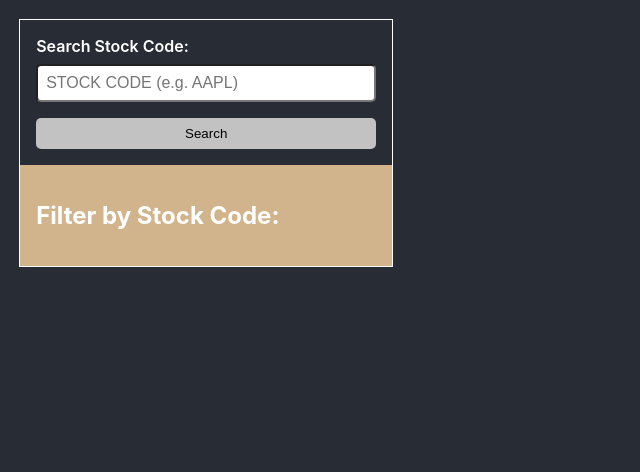
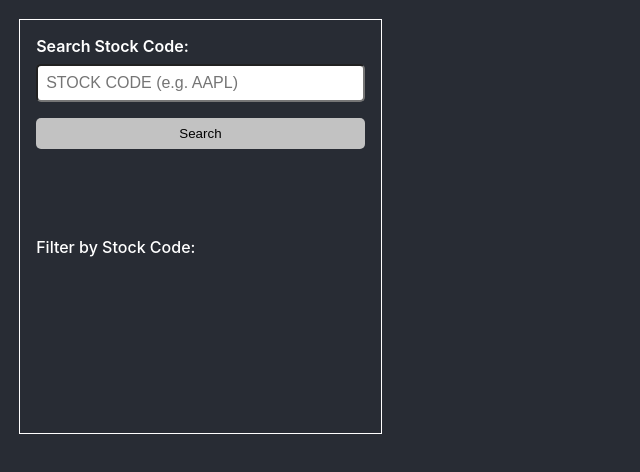
Before and after one commit to tuf75588/50-React-Projects-Part1, a React (Create React App) app in the folder metrics-dashboard/: page / in a window 1280 px wide. Shown: the top 472 px of the page, without its empty margins (0-640 px from the left). Built offline with nearby package versions, Linux system fonts and the light colour scheme; the HTML template or start-up script is replaced by a standard one.

Commit message:
add canvas element and more styles

```diff
--- a/metrics-dashboard/src/App.tsx
+++ b/metrics-dashboard/src/App.tsx
@@ -1,14 +1,18 @@
 import React from 'react';
 import FilterStock from './shared/filter-area';
 import SearchBar from './shared/search-bar';
+import StockChart from './shared/stock-chart';
 
 function App() {
   return (
-    <div className="app-container_row">
-      <div className="app_container">
+    <div className="app_container">
+      <div className="row app-container_row">
         <div className="app-container_left">
           <SearchBar />
           <FilterStock />
+        </div>
+        <div className="app-container_right">
+          <StockChart />
         </div>
       </div>
     </div>
--- /dev/null
+++ b/metrics-dashboard/src/apis/index.ts
@@ -0,0 +1,3 @@
+import axios from 'axios';
+
+export const config = axios.create({ baseURL: 'https://finnhub.io/api/v1/' });
--- a/metrics-dashboard/src/css/FilterStock.css
+++ b/metrics-dashboard/src/css/FilterStock.css
@@ -1,5 +1,9 @@
 .filter-area {
-  background-color: tan;
   padding: 1rem;
   height: calc(57% - 10px);
 }
+
+.filter-card-body .filter-header {
+  font-size: 1rem;
+  font-weight: 500;
+}
--- a/metrics-dashboard/src/index.css
+++ b/metrics-dashboard/src/index.css
@@ -23,21 +23,21 @@ code {
     monospace;
 }
 .app_container {
-  display: flex;
-  height: 100%;
-  justify-content: space-between;
+  height: 100vh;
+  padding: 1.2rem;
 }
-
 .app-container_row {
   height: 60%;
 }
-
 .app-container_left {
   width: calc(30% - 10px);
-  margin: 1.2rem;
   border: 1px solid white;
   display: flex;
   flex-direction: column;
   justify-content: space-between;
   max-height: 415px;
 }
+
+.row {
+  display: flex;
+}
--- a/metrics-dashboard/src/shared/filter-area.tsx
+++ b/metrics-dashboard/src/shared/filter-area.tsx
@@ -4,7 +4,7 @@ function FilterStock(): JSX.Element {
   return (
     <div className="filter-area">
       <div className="filter-card-body">
-        <h2>Filter by Stock Code:</h2>
+        <h2 className="filter-header">Filter by Stock Code:</h2>
       </div>
     </div>
   );
--- /dev/null
+++ b/metrics-dashboard/src/shared/stock-chart.tsx
@@ -0,0 +1,11 @@
+import React, { useEffect, useRef } from 'react';
+
+function StockChart(): JSX.Element {
+  const canvasRef = useRef(null);
+  useEffect(() => {
+    console.log(canvasRef);
+  });
+  return <canvas ref={canvasRef} />;
+}
+
+export default StockChart;
```
